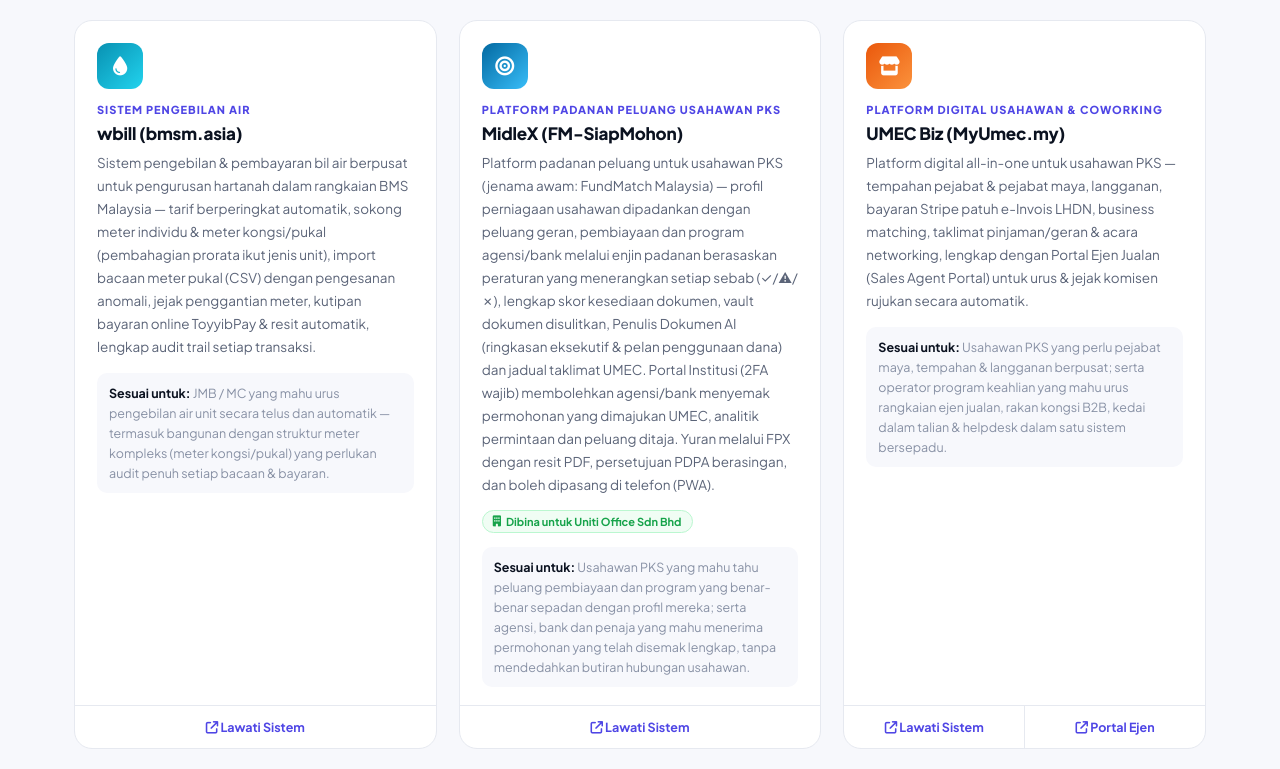
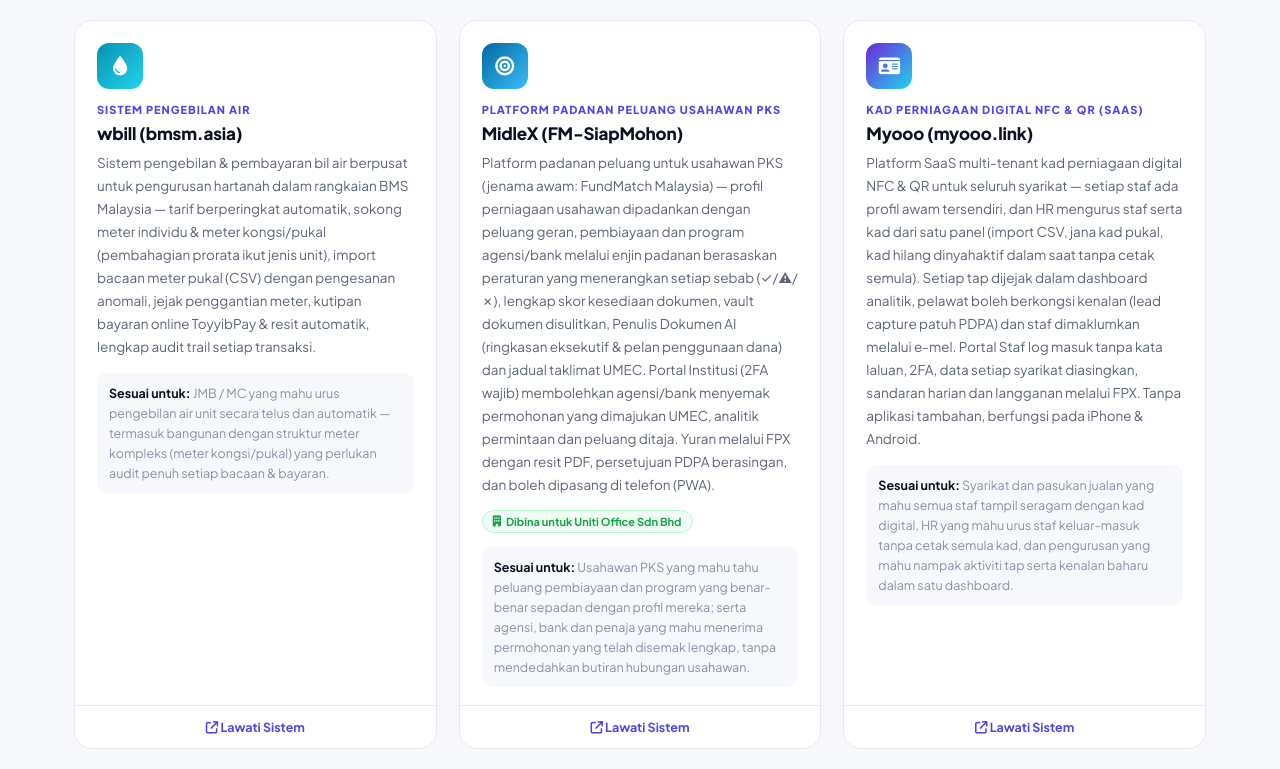
Before and after one commit to zamrinawi/omnitek.my, a plain HTML site: page index.html in a window 1280 px wide. Shown: the part 3523-4292 px from the top of the page. Drawn offline with Linux system fonts and the light colour scheme.

Commit message:
Tambah Myooo (kad digital NFC) ke portfolio

```diff
--- a/index.html
+++ b/index.html
@@ -204,6 +204,7 @@
   .ic-11{background:linear-gradient(135deg,#0f766e,#2dd4bf);} /* building teal */
   .ic-12{background:linear-gradient(135deg,#c026d3,#e879f9);} /* marketing fuchsia */
   .ic-13{background:linear-gradient(135deg,#0369a1,#38bdf8);} /* padanan peluang sky */
+  .ic-14{background:linear-gradient(135deg,#6d28d9,#22d3ee);} /* kad digital violet-cyan */
 
   /* ---------- WHY ---------- */
   .why-grid{display:grid;grid-template-columns:repeat(3,1fr);gap:22px;margin-top:8px;}
@@ -405,6 +406,7 @@
       <button class="filter-btn active" data-filter="all">Semua</button>
       <button class="filter-btn" data-filter="fintech">Perakaunan &amp; Kewangan</button>
       <button class="filter-btn" data-filter="pembiayaan">Padanan Pembiayaan &amp; Geran</button>
+      <button class="filter-btn" data-filter="kad">Kad Digital &amp; NFC</button>
       <button class="filter-btn" data-filter="usahawan">Usahawan &amp; Coworking</button>
       <button class="filter-btn" data-filter="ngo">Persatuan / NGO</button>
       <button class="filter-btn" data-filter="hr">HR</button>
@@ -520,6 +522,19 @@
         <div class="port-for"><b>Sesuai untuk:</b> Usahawan PKS yang mahu tahu peluang pembiayaan dan program yang benar-benar sepadan dengan profil mereka; serta agensi, bank dan penaja yang mahu menerima permohonan yang telah disemak lengkap, tanpa mendedahkan butiran hubungan usahawan.</div>
         <div class="port-bottom">
           <a href="https://siapmohon.myumec.my" target="_blank" rel="noopener" class="port-link"><i class="fas fa-arrow-up-right-from-square"></i> Lawati Sistem</a>
+        </div>
+      </div>
+
+      <div class="port-card reveal" data-cat="kad">
+        <div class="port-top">
+          <div class="port-icon ic-14"><i class="fas fa-id-card"></i></div>
+          <div class="port-cat">Kad Perniagaan Digital NFC &amp; QR (SaaS)</div>
+          <div class="port-name">Myooo (myooo.link)</div>
+          <p class="port-desc">Platform SaaS multi-tenant kad perniagaan digital NFC &amp; QR untuk seluruh syarikat &mdash; setiap staf ada profil awam tersendiri, dan HR mengurus staf serta kad dari satu panel (import CSV, jana kad pukal, kad hilang dinyahaktif dalam saat tanpa cetak semula). Setiap tap dijejak dalam dashboard analitik, pelawat boleh berkongsi kenalan (lead capture patuh PDPA) dan staf dimaklumkan melalui e-mel. Portal Staf log masuk tanpa kata laluan, 2FA, data setiap syarikat diasingkan, sandaran harian dan langganan melalui FPX. Tanpa aplikasi tambahan, berfungsi pada iPhone &amp; Android.</p>
+        </div>
+        <div class="port-for"><b>Sesuai untuk:</b> Syarikat dan pasukan jualan yang mahu semua staf tampil seragam dengan kad digital, HR yang mahu urus staf keluar-masuk tanpa cetak semula kad, dan pengurusan yang mahu nampak aktiviti tap serta kenalan baharu dalam satu dashboard.</div>
+        <div class="port-bottom">
+          <a href="https://myooo.link" target="_blank" rel="noopener" class="port-link"><i class="fas fa-arrow-up-right-from-square"></i> Lawati Sistem</a>
         </div>
       </div>
 
```
